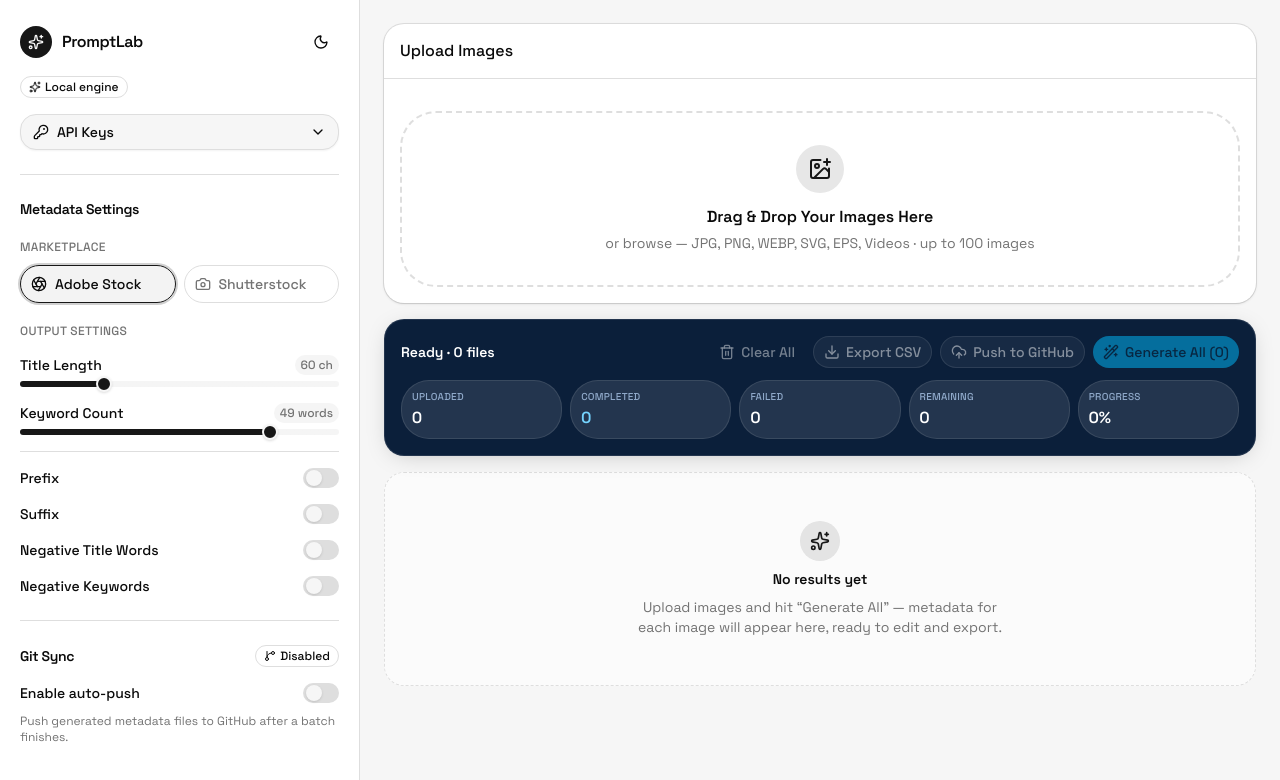
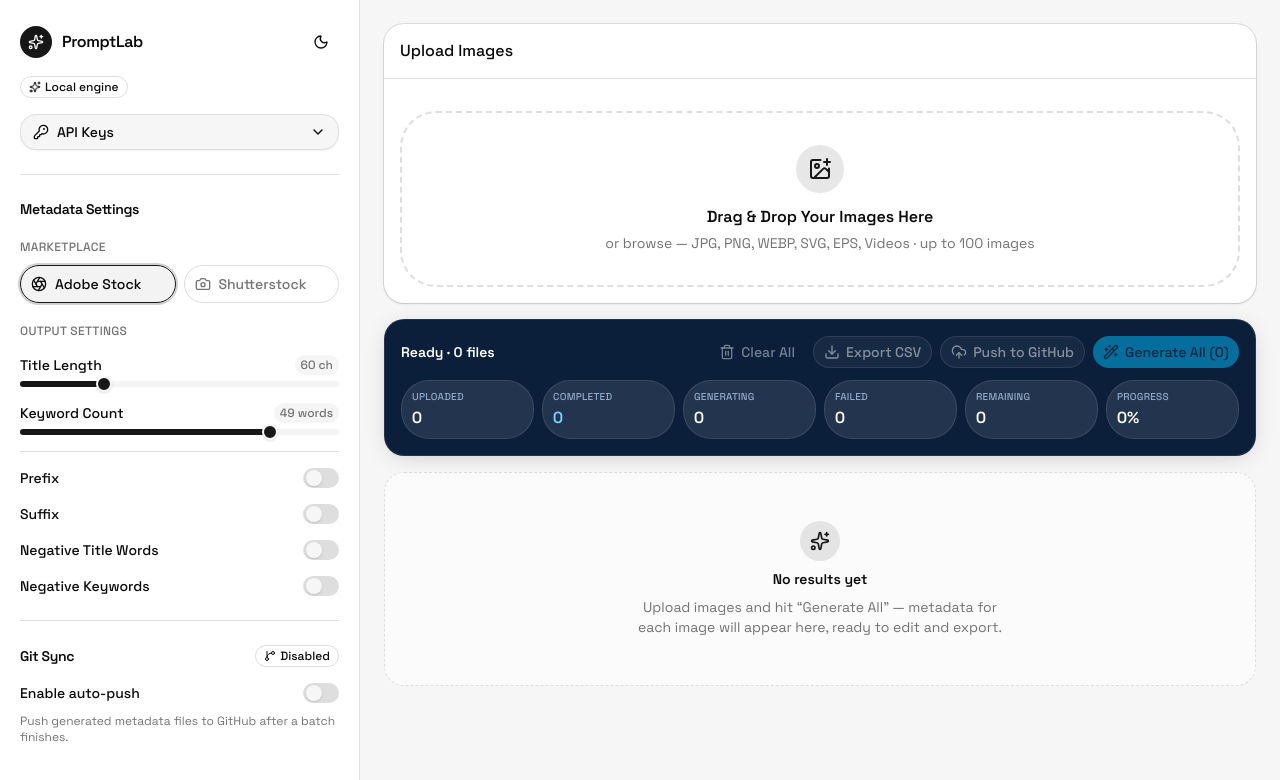
Before and after one commit to nahid1194-tech/perfect-metadata-ready, a Next.js app: page /app in a window 1280 px wide. Shown: the top 780 px of the page. Built offline with nearby package versions, Linux system fonts and the light colour scheme.

Commit message:
Run metadata generation in persistent background queue

```diff
--- a/src/components/dashboard/upload-toolbar.tsx
+++ b/src/components/dashboard/upload-toolbar.tsx
@@ -50,6 +50,7 @@ export function UploadToolbar() {
   const images = useAppStore((state) => state.images);
   const selectedIds = useAppStore((state) => state.selectedIds);
   const results = useAppStore((state) => state.results);
+  const queueItems = useAppStore((state) => state.queueItems);
   const failedImageIds = useAppStore((state) => state.failedImageIds);
   const platform = useAppStore((state) => state.settings.platform);
   const progress = useAppStore((state) => state.progress);
@@ -77,10 +78,13 @@ export function UploadToolbar() {
 
   const uploaded = images.length;
   const completedCount = Math.min(uploaded, results.length);
+  const generatingCount = Object.values(queueItems).filter((item) =>
+    ["analyzing", "generating", "retrying"].includes(item.status)
+  ).length;
   const failedCount = failedImageIds.length;
   const remainingCount = Math.max(
     0,
-    uploaded - completedCount - failedCount
+    uploaded - completedCount - failedCount - generatingCount
   );
   const progressPct =
     uploaded > 0 ? Math.round((results.length / uploaded) * 100) : 0;
@@ -284,9 +288,10 @@ export function UploadToolbar() {
         </div>
       </div>
 
-      <div className="grid grid-cols-3 gap-2 sm:grid-cols-5">
+      <div className="grid grid-cols-3 gap-2 sm:grid-cols-6">
         <StatTile label="Uploaded" value={uploaded} />
         <StatTile label="Completed" value={completedCount} accent />
+        <StatTile label="Generating" value={generatingCount} />
         <StatTile label="Failed" value={failedCount} />
         <StatTile label="Remaining" value={remainingCount} />
         <StatTile label="Progress" value={`${Math.min(100, progressPct)}%`} />
```
